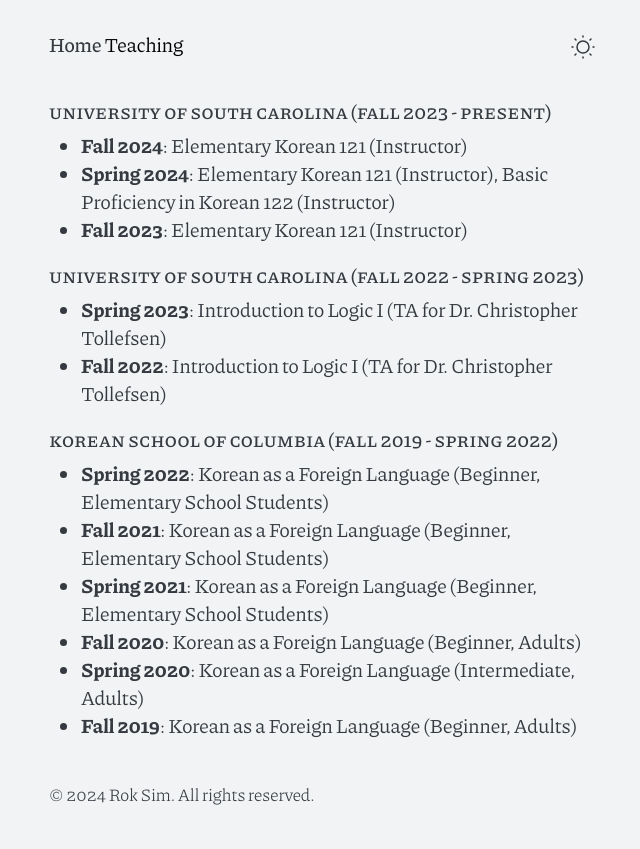
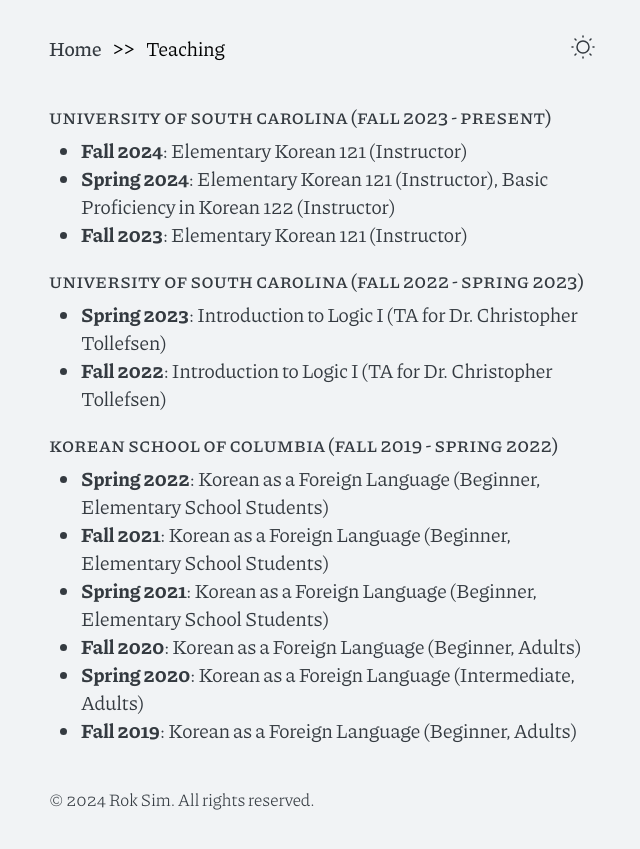
Before and after one commit to rsim89/rsim89.github.io, a Jekyll site: the page built from teaching.md, in a window 1280 px wide. Shown: the top 849 px of the page, without its empty margins (318-958 px from the left). Built offline with Jekyll 4.4.1, drawn with Linux system fonts in a browser that asks for light colours.

Commit message:
Update header.html

```diff
--- a/_includes/header.html
+++ b/_includes/header.html
@@ -1,7 +1,9 @@
 <header>
   <div>
     <a class="site-title" href="{{ site.url }}">{{ site.title }}</a>
+    <span class="separator"> >> </span>
     <a class="page-title" href="{{ page.url }}">{{ page.title }}</a>
+
     <small>
       {% if site.tagshort %}
       {{ site.tagshort }}
```
